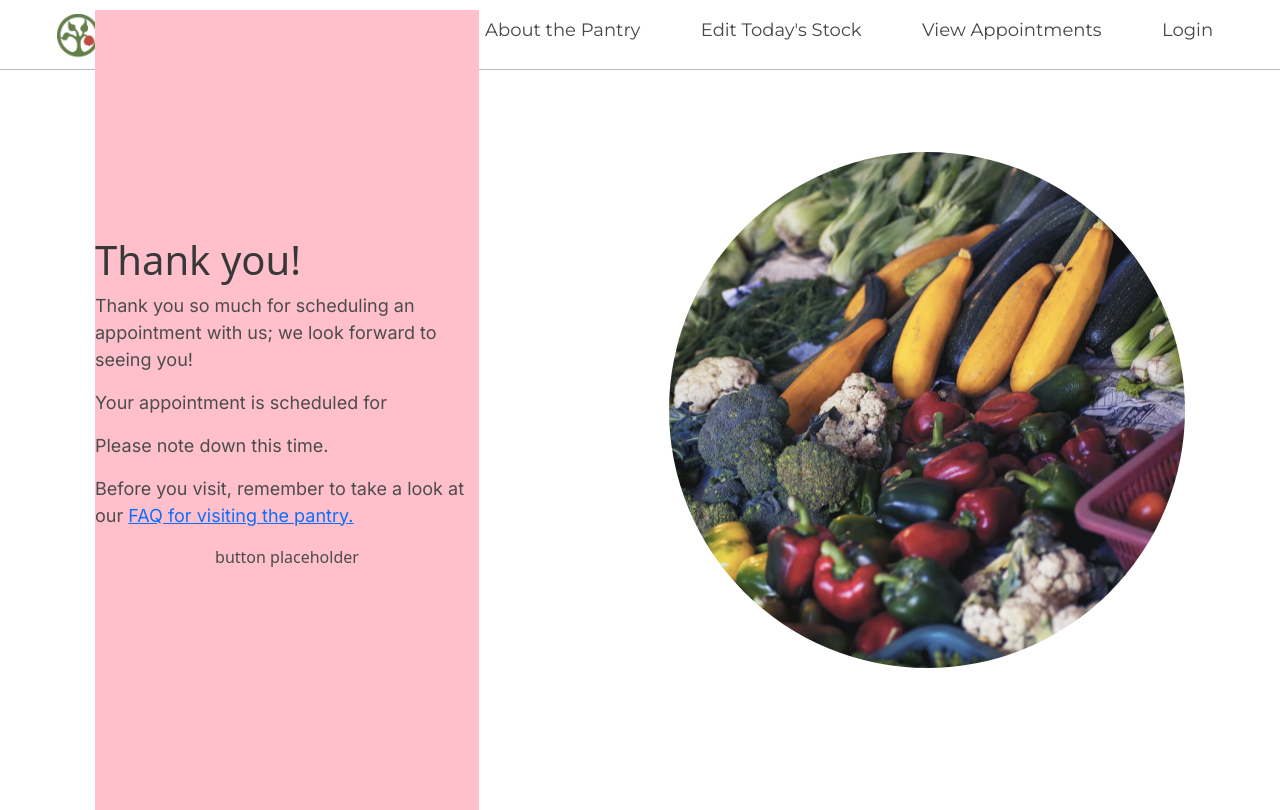
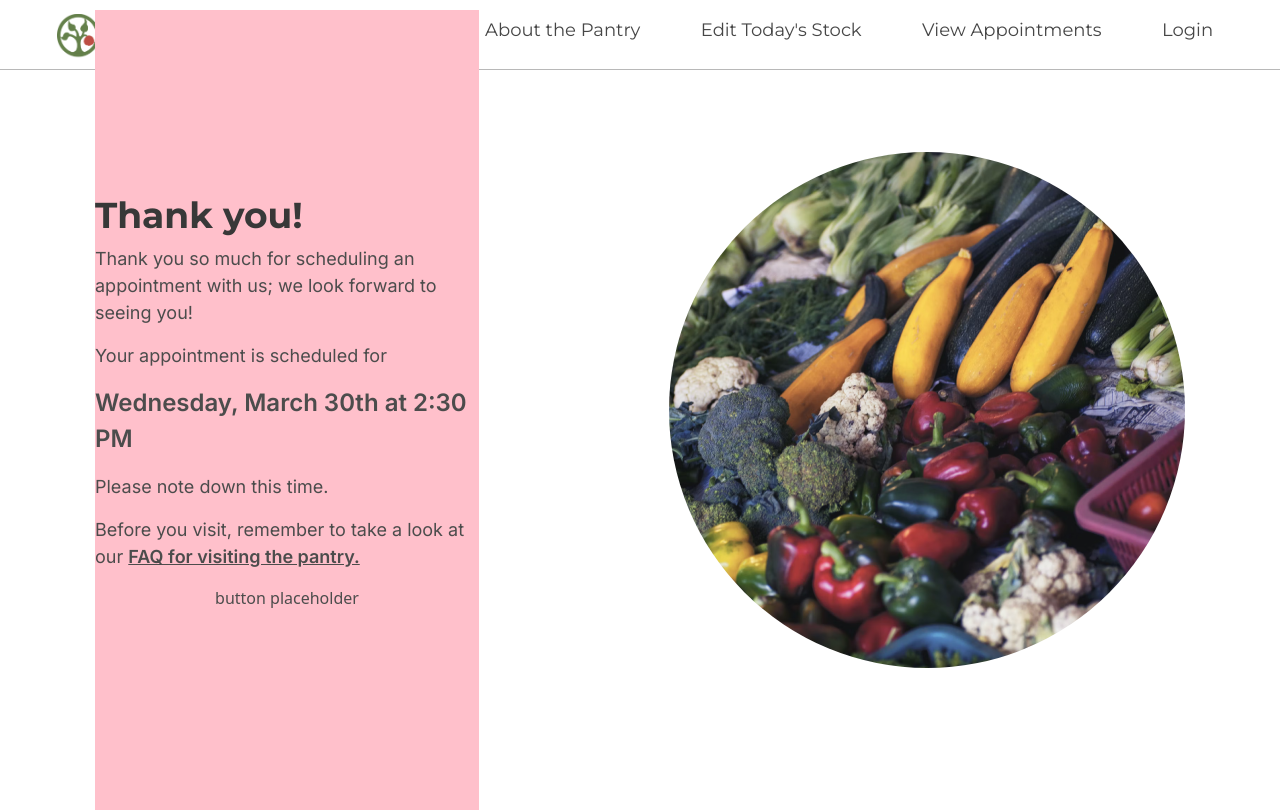
Before and after one commit to codebase-berkeley/berkeley-food-pantry, a React (Create React App) app in the folder client/: page /adminLogin in a window 1280 px wide. Built offline with nearby package versions, Linux system fonts and the light colour scheme.

Commit message:
styled left side text

```diff
--- a/client/src/pages/AppointmentTY.css
+++ b/client/src/pages/AppointmentTY.css
@@ -25,7 +25,6 @@
     width: 100vw;
 }
 
-
 .information-display {
     background-color: pink;
     color: #383838;
@@ -37,7 +36,7 @@
     height: 100vh;
 }
 
-h1 {
+.confirmation-text h1 {
     font-family: 'Montserrat';
     font-weight: bold;
     font-size: 36px;
@@ -45,7 +44,22 @@ h1 {
 
 p#description-text {
     font-family: 'Inter';
+    color: #4C4C4C;
     font-size: 18px;
+}
+
+p#time-text {
+    font-family: 'Inter';
+    color: #4C4C4C;
+    font-weight: bold;
+    font-size: 24px;
+}
+
+a#weblink {
+    font-family: 'Inter';
+    font-size: 18px;
+    font-weight: bold;
+    color: #4C4C4C;
 }
 
 .information-display .new-appt-button {
--- a/client/src/pages/AppointmentTY.js
+++ b/client/src/pages/AppointmentTY.js
@@ -12,9 +12,9 @@ export default function AppointmentTY() {
                     <h1>Thank you!</h1>
                     <p id="description-text">Thank you so much for scheduling an appointment with us; we look forward to seeing you!</p>
                     <p id="description-text">Your appointment is scheduled for</p>
-
+                    <p id="time-text">Wednesday, March 30th at 2:30 PM</p>
                     <p id="description-text">Please note down this time.</p>
-                    <p id="description-text">Before you visit, remember to take a look at our <a href="https://www.google.com/">FAQ for visiting the pantry.</a></p>
+                    <p id="description-text">Before you visit, remember to take a look at our <a id="weblink" href="https://www.google.com/">FAQ for visiting the pantry.</a></p>
 
                 </div>
 
```
